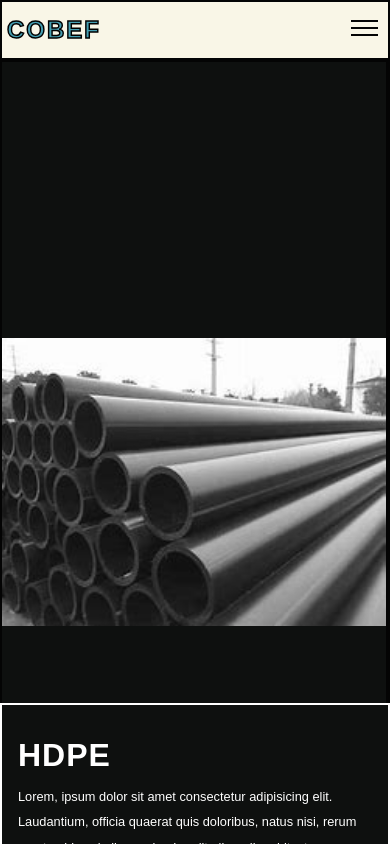
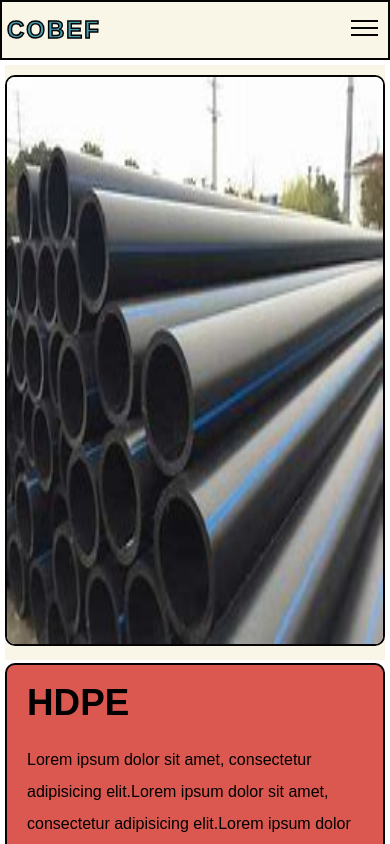
Before and after one commit to utibeinyangetuk/cobef, a Vue app: page /products in a window 390 px wide. Built offline with nearby package versions, Linux system fonts and the light colour scheme; a web font is replaced by a local one.

Commit message:
refined products page

```diff
--- a/src/views/Products.vue
+++ b/src/views/Products.vue
@@ -1,9 +1,8 @@
 <template>
    <div class="container">
       <div class="left" ref="leftDiv">
-         <div v-for="(image, index) in images" :key="index" class="box" :style="{ backgroundImage: `url(${image})` }"
-            :data-index="index">
-            <!-- Image will be set via CSS background -->
+         <div v-for="(image, index) in images" :key="index" class="box" :data-index="index">
+            <img :src="image" alt="Material Image" />
          </div>
       </div>
       <div class="right">
@@ -25,20 +24,18 @@
    import suction from '../assets/materials/suction-hose.jpg';
    import tank from '../assets/materials/Tank.jpeg';
 
-   // Create an array of the images
    const images = [hdpe, lapeta, tank, pressure, suction, conduit, corrugated, marine_rope, pvc];
-
-   // Define headings and corresponding contents
    const headings = [
       'hdpe', 'lapeta', 'Plastic tanks',
       'pressure pipes', 'suction hose', 'conduit pipes',
       'corrugated pipes', 'marine rope', 'pvc pipes'
    ];
-
    const contents = [
-      '   Lorem, ipsum dolor sit amet consectetur adipisicing elit. Laudantium, officia quaerat quis doloribus, natus nisi, rerum amet nobis vel ullam enim. In odit eligendi architecto repellendus et illo dolorum delectus.', '   Lorem, ipsum dolor sit amet consectetur adipisicing elit. Laudantium, officia quaerat quis doloribus, natus nisi, rerum amet nobis vel ullam enim. In odit eligendi architecto repellendus et illo dolorum delectus.', '   Lorem, ipsum dolor sit amet consectetur adipisicing elit. Laudantium, officia quaerat quis doloribus, natus nisi, rerum amet nobis vel ullam enim. In odit eligendi architecto repellendus et illo dolorum delectus.',
-      '   Lorem, ipsum dolor sit amet consectetur adipisicing elit. Laudantium, officia quaerat quis doloribus, natus nisi, rerum amet nobis vel ullam enim. In odit eligendi architecto repellendus et illo dolorum delectus.', '   Lorem, ipsum dolor sit amet consectetur adipisicing elit. Laudantium, officia quaerat quis doloribus, natus nisi, rerum amet nobis vel ullam enim. In odit eligendi architecto repellendus et illo dolorum delectus.', '   Lorem, ipsum dolor sit amet consectetur adipisicing elit. Laudantium, officia quaerat quis doloribus, natus nisi, rerum amet nobis vel ullam enim. In odit eligendi architecto repellendus et illo dolorum delectus.',
-      '   Lorem, ipsum dolor sit amet consectetur adipisicing elit. Laudantium, officia quaerat quis doloribus, natus nisi, rerum amet nobis vel ullam enim. In odit eligendi architecto repellendus et illo dolorum delectus.', '   Lorem, ipsum dolor sit amet consectetur adipisicing elit. Laudantium, officia quaerat quis doloribus, natus nisi, rerum amet nobis vel ullam enim. In odit eligendi architecto repellendus et illo dolorum delectus.', '   Lorem, ipsum dolor sit amet consectetur adipisicing elit. Laudantium, officia quaerat quis doloribus, natus nisi, rerum amet nobis vel ullam enim. In odit eligendi architecto repellendus et illo dolorum delectus.',
+      'Lorem ipsum dolor sit amet, consectetur adipisicing elit.Lorem ipsum dolor sit amet, consectetur adipisicing elit.Lorem ipsum dolor sit amet, consectetur adipisicing elit.', 'Lorem ipsum dolor sit amet, consectetur adipisicing elit.Lorem ipsum dolor sit amet, consectetur adipisicing elit.Lorem ipsum dolor sit amet, consectetur adipisicing elit.',
+      'Lorem ipsum dolor sit amet, consectetur adipisicing elit.Lorem ipsum dolor sit amet, consectetur adipisicing elit.Lorem ipsum dolor sit amet, consectetur adipisicing elit.', 'Lorem ipsum dolor sit amet, consectetur adipisicing elit.Lorem ipsum dolor sit amet, consectetur adipisicing elit.Lorem ipsum dolor sit amet, consectetur adipisicing elit.',
+      'Lorem ipsum dolor sit amet, consectetur adipisicing elit.Lorem ipsum dolor sit amet, consectetur adipisicing elit.Lorem ipsum dolor sit amet, consectetur adipisicing elit.', 'Lorem ipsum dolor sit amet, consectetur adipisicing elit.Lorem ipsum dolor sit amet, consectetur adipisicing elit.Lorem ipsum dolor sit amet, consectetur adipisicing elit.',
+      'Lorem ipsum dolor sit amet, consectetur adipisicing elit.Lorem ipsum dolor sit amet, consectetur adipisicing elit.Lorem ipsum dolor sit amet, consectetur adipisicing elit.', 'Lorem ipsum dolor sit amet, consectetur adipisicing elit.Lorem ipsum dolor sit amet, consectetur adipisicing elit.Lorem ipsum dolor sit amet, consectetur adipisicing elit.',
+      'Lorem ipsum dolor sit amet, consectetur adipisicing elit.Lorem ipsum dolor sit amet, consectetur adipisicing elit.Lorem ipsum dolor sit amet, consectetur adipisicing elit.'
    ];
 
    const currentHeading = ref(headings[0]);
@@ -57,7 +54,7 @@
    onMounted(() => {
       const observer = new IntersectionObserver(updateRightDivContent, {
          root: document.querySelector('.left'),
-         threshold: 0.5 // Trigger update when 50% of the box is visible
+         threshold: 0.5
       });
 
       const boxes = document.querySelectorAll('.box');
@@ -69,81 +66,85 @@
 
 <style scoped>
    .container {
+      padding: 0 50px;
+      margin-top: 60px;
+      height: 100vh;
+      width: 100%;
       display: grid;
       grid-template-columns: 3fr 1fr;
-      height: 100vh;
-      width: 100%;
-      background-color: var(--background2);
-      margin-top: 60px;
    }
 
    .left {
+      background-color: var(--background1);
+      overflow-y: scroll;
+      scroll-snap-type: y mandatory;
       flex: 1;
       gap: 10px;
-      overflow-y: scroll;
-      scroll-snap-type: y mandatory;
-      border-right: var(--border);
-      filter: grayscale();
+   }
+
+   .box {
+      padding: 10px 0;
+      width: 100%;
+      height: 100vh;
+   }
+
+   .box img {
+      width: 100%;
+      height: 100%;
+      object-fit: cover;
+      border: var(--border);
+      border-radius: 10px;
    }
 
    .right {
-      position: -webkit-sticky;
-      position: sticky;
-      top: 0;
+      background: var(--background4);
+      height: 90vh;
       width: 100%;
-      height: 100vh;
-      padding: 1rem;
-      background-color: var(--background2);
-      transition: background-color 0.3s ease;
+      border: var(--border);
       display: flex;
       flex-direction: column;
       justify-content: space-between;
+      padding: 20px;
+      position: sticky;
+      top: 0;
+      margin-top: 3px;
+      margin-bottom: 5px;
+      border-radius: 10px;
    }
 
    .right h1 {
       text-transform: uppercase;
+      font-size: 3em;
+      line-height: 1em;
       text-align: left;
-      letter-spacing: 1px;
-      font-size: 3em;
-      color: var(--sec-text);
    }
 
    .right p {
-      font-size: .8em;
       line-height: 2em;
-      color: var(--sec-text);
    }
 
-   .box {
-      height: 100vh;
-      scroll-snap-align: start;
-      background-size: cover;
-      background-repeat: no-repeat;
-      background-position: center;
-      border: var(--border);
-   }
-
-   @media (max-width: 1024px) {
+   @media only screen and (max-width:1024px) {
       .container {
          display: flex;
          flex-direction: column;
-         height: 100vh;
+         padding: 5px;
+      }
+
+      .box {
+         height: 70vh;
+      }
+
+      .box img {
+         object-fit: fill;
       }
 
       .right {
-         position: relative;
-         padding-top: 2rem;
          height: fit-content;
-         border: 2px solid #fff;
       }
 
       .right h1 {
-         font-size: 2em;
-         margin-bottom: .3em;
-      }
-
-      .box {
-         background-size: contain;
+         font-size: 2.3em;
+         margin-bottom: .6em;
       }
    }
 </style>
```
